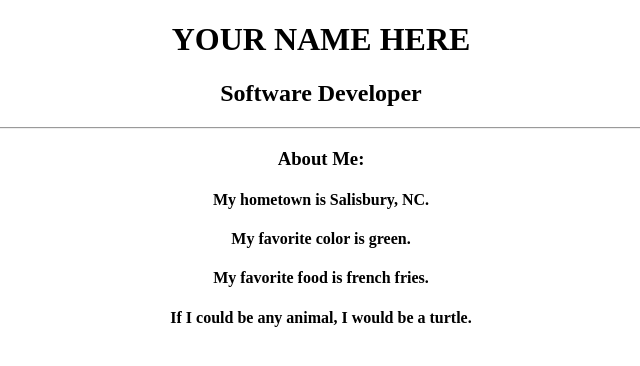
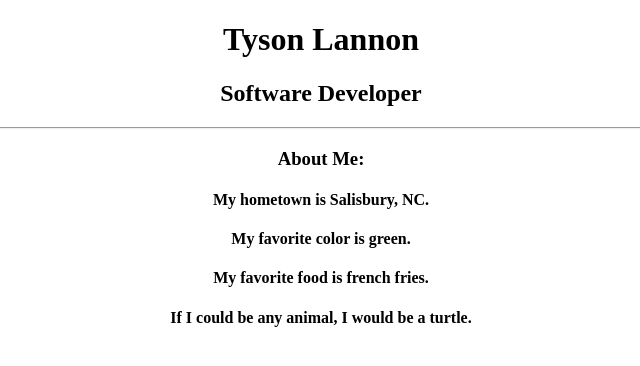
Before and after one commit to RubyTuesday77/My-Profile, a plain HTML site: page index.html in a window 1280 px wide. Shown: the whole page, without its empty margins (319-959 px from the left). Drawn offline with Linux system fonts and the light colour scheme.

Commit message:
profile update 1

```diff
--- a/index.html
+++ b/index.html
@@ -7,7 +7,7 @@
 		  </head>
 		  <body>
 			<div align="center">
-				<h1>YOUR NAME HERE</h1>
+				<h1>Tyson Lannon</h1>
 				<h2>Software Developer</h2>
 				<hr>
 				<h3>About Me:</h3>
```
